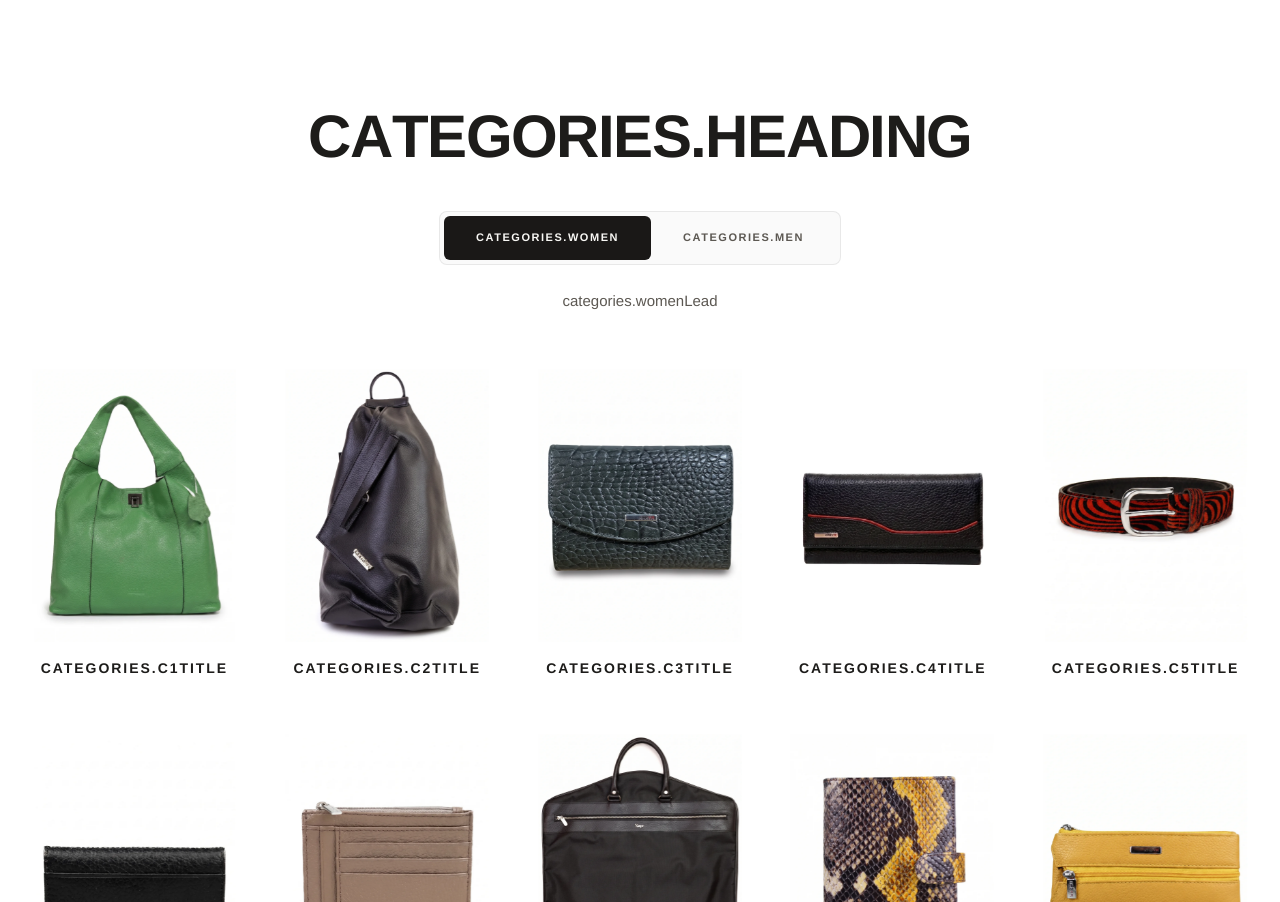
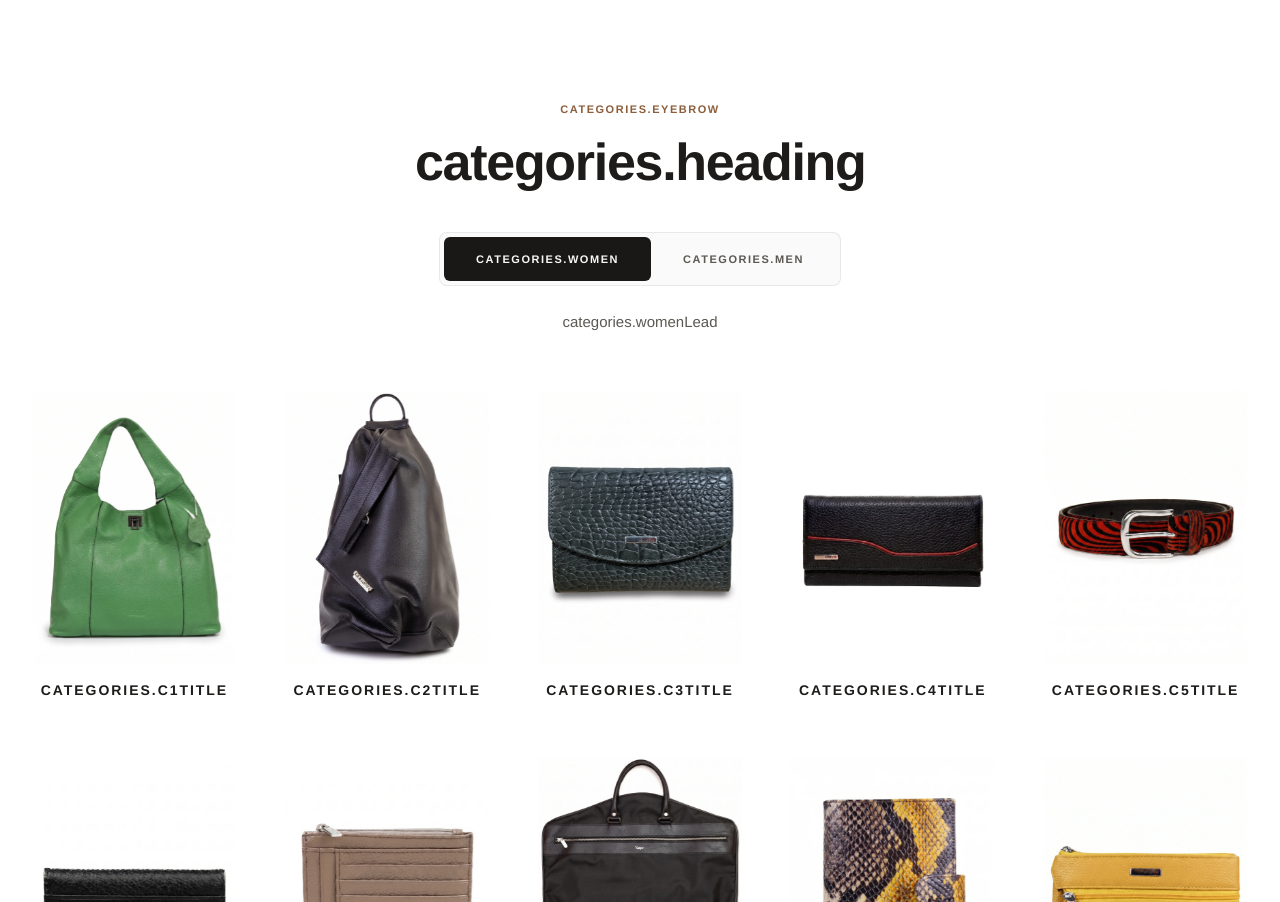
Before and after one commit to COMBINATORR/karya-boutique, a React (Vite) app: page / in a window 1280 px wide. Shown: the part 1678-2580 px from the top of the page. Built offline with nearby package versions, Linux system fonts and the light colour scheme; the HTML template or start-up script is replaced by a standard one; a web font is replaced by a local one.

Commit message:
Replace assortment heading with inviting question

```diff
--- a/src/components/Collections.jsx
+++ b/src/components/Collections.jsx
@@ -553,17 +553,20 @@ export function Collections() {
       className="section-pad relative z-10 rounded-t-[1.5rem] bg-white pt-16 sm:rounded-t-[2rem] sm:pt-20 md:rounded-t-[2.5rem]"
     >
       <div className="container-wide">
-        <div className="mx-auto max-w-2xl text-center">
+        <div className="mx-auto max-w-3xl text-center">
+          <span className="eyebrow mb-3 block text-[10px] tracking-[0.18em] sm:mb-4 sm:text-xs sm:tracking-[0.2em]">
+            {t('categories.eyebrow')}
+          </span>
           <BlurText
             as="h2"
             text={t('categories.heading')}
-            animateBy="letters"
+            animateBy="words"
             direction="top"
-            delay={80}
-            stepDuration={0.32}
+            delay={60}
+            stepDuration={0.28}
             threshold={0.2}
             rootMargin="0px 0px -8% 0px"
-            className="h2-editorial justify-center text-[clamp(2rem,7vw,3.75rem)] uppercase tracking-[0.06em] sm:tracking-[0.08em]"
+            className="h2-editorial justify-center text-[clamp(1.65rem,5.5vw,3.25rem)] tracking-tight normal-case"
           />
         </div>
 
--- a/src/locales/kk.json
+++ b/src/locales/kk.json
@@ -55,7 +55,7 @@
 
   "categories.eyebrow": "БУТИК АССОРТИМЕНТІ",
   "categories.title": "Бутикте не бар",
-  "categories.heading": "АССОРТИМЕНТ",
+  "categories.heading": "Қайсысы сізге жарасады?",
   "categories.subtitle": "Әйелдер мен ерлер желісі. Сайтта — санаттар бойынша бағдар; толық таңдау мен түстер — «Насиха» СОО-да немесе WhatsApp арқылы.",
   "categories.womenLead": "Лаконикалық пішін, тірі фактура және реңктер — қалаға және ерекше сәтке. Толық таңдау бутикте.",
   "categories.menLead": "Қатаң стиль және практикалық детальдар: белдік, портмоне, сөмке және портплед — күнделікті.",
--- a/src/locales/ru.json
+++ b/src/locales/ru.json
@@ -55,7 +55,7 @@
 
   "categories.eyebrow": "АССОРТИМЕНТ БУТИКА",
   "categories.title": "Что есть в бутике",
-  "categories.heading": "АССОРТИМЕНТ",
+  "categories.heading": "Какой из них вам подходит?",
   "categories.subtitle": "Женская и мужская линейки. На сайте — ориентир по категориям; полный выбор и цвета — в ТРЦ «Насиха» или по запросу в WhatsApp.",
   "categories.womenLead": "Лаконичные силуэты, живая фактура и оттенки — для города и особого повода. Полный выбор в бутике.",
   "categories.menLead": "Строгий стиль и практичные детали: ремни, портмоне, сумки и портпледы — на каждый день.",
```
